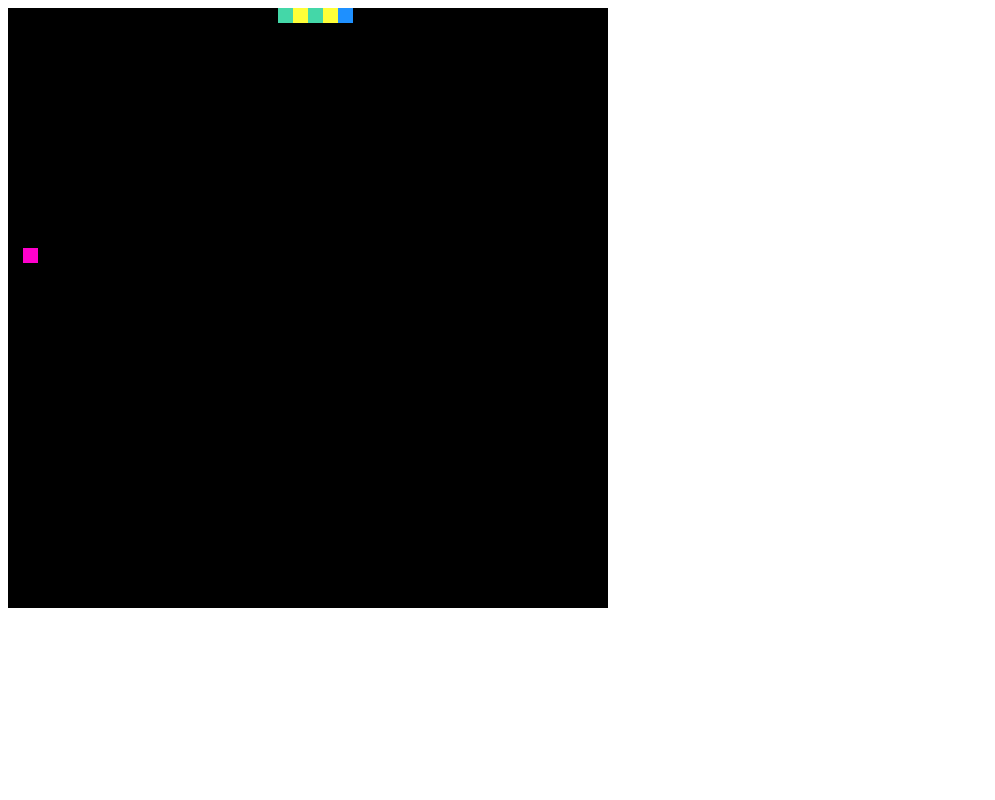
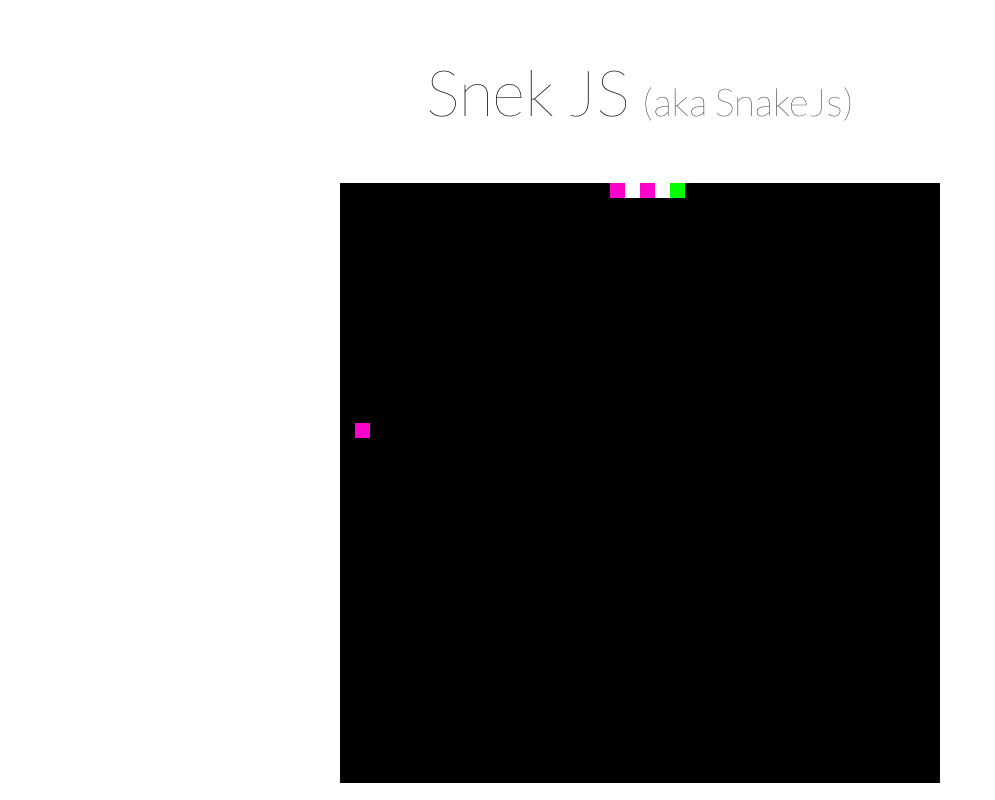
Before and after one commit to Valdorous/SnakeJs, a plain HTML site: page index.html in a window 1280 px wide. Shown: the whole page, without its empty margins (0-995 px from the left). Drawn offline with Linux system fonts and the light colour scheme.

Commit message:
Colour update + index.html styling added for the extra sophisticated look

```diff
--- a/index.html
+++ b/index.html
@@ -9,7 +9,9 @@
     <script src="src/main.js"></script>
     <script src="src/snake.js"></script>
     <script src="src/food.js"></script>
+    <link href="https://fonts.googleapis.com/css?family=Lato:100" rel="stylesheet">
 </head>
-<body>
+<body style="text-align: center">
+    <h2 style="font-family: 'Lato'; font-weight: 100;font-size: 5vw;">Snek JS <small style="font-size: 3vw">(aka SnakeJs)</small></h2>
 </body>
 </html>
--- a/src/snake.js
+++ b/src/snake.js
@@ -95,7 +95,7 @@ function Segment(x, y) {
         var segment = canvas.getContext('2d');
         segment.beginPath();
         segment.rect(this.x, this.y, 15, 15);
-        segment.fillStyle = (isHead ? 'dodgerblue' : (index % 2 == 0 ? '#44D7A8' : '#FFFF38'))
+        segment.fillStyle = (isHead ? '#00FF00' : (index % 2 == 0 ? '#FF00CC' : '#fff'))
         segment.fill();
     }
 }
```
